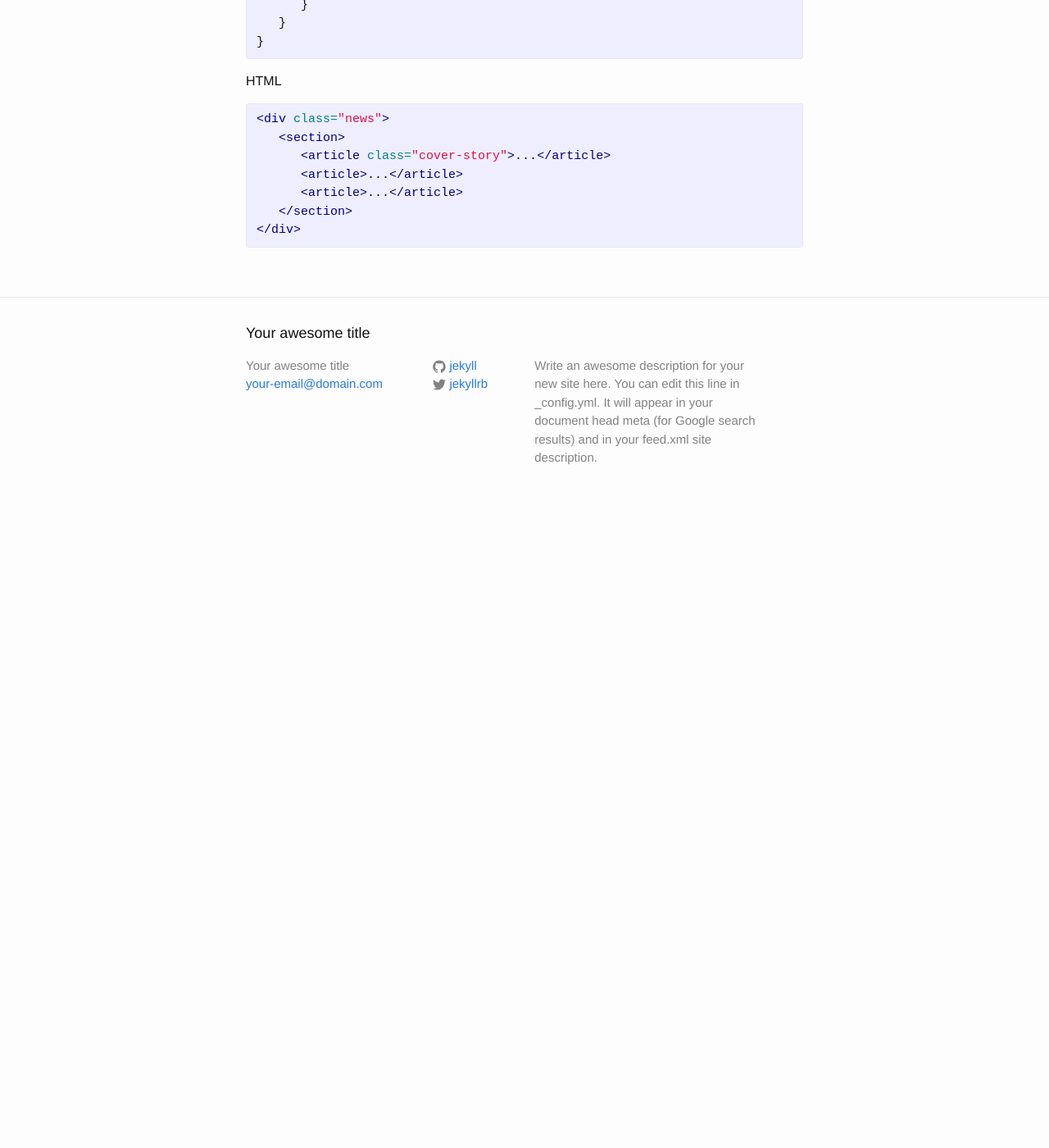
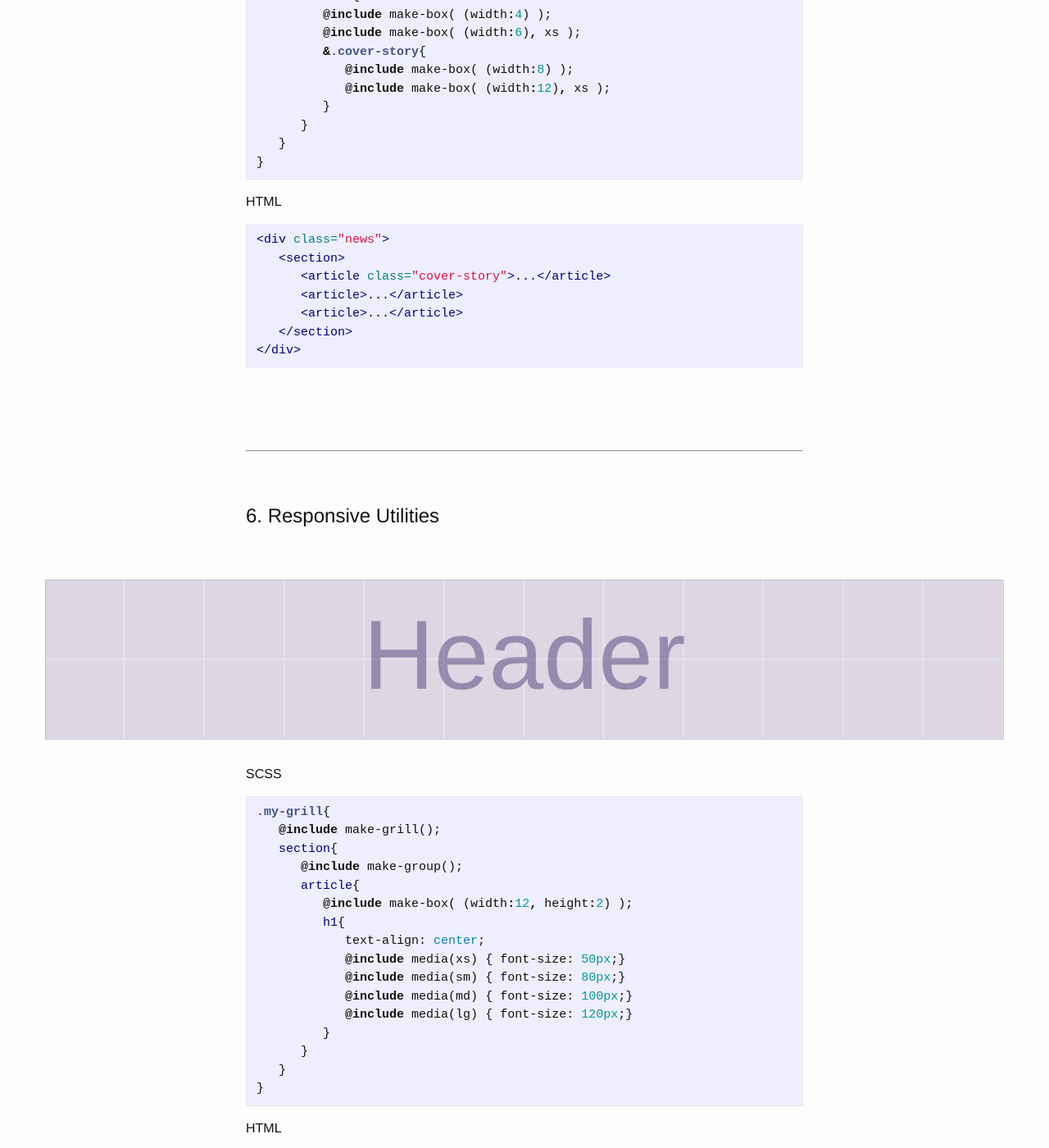
Before and after one commit to ricricucit/grill, a Jekyll site: the page built from page-demo-1.html, in a window 1280 px wide and 1400 px high, scrolled down 9379 px. Shown: the whole window at 82% size. Built offline with Jekyll 4.4.1, drawn with Linux system fonts in a browser that asks for light colours; before the commit the page ends 10009 px from its top, so only the background shows below that; some of the changed text lies outside the part shown.

Commit message:
+ exemple 6 (Responsive Utilities)

```diff
--- a/_config.yml
+++ b/_config.yml
@@ -1,14 +1,12 @@
 # Site settings
-title: Your awesome title
-email: your-email@domain.com
+title: Grill
+email: dario.aschero@gmail.com
 description: > # this means to ignore newlines until "baseurl:"
-  Write an awesome description for your new site here. You can edit this
-  line in _config.yml. It will appear in your document head meta (for
-  Google search results) and in your feed.xml site description.
+  A tiny grid framework to do what others don't
 baseurl: "/grill/" # the subpath of your site, e.g. /blog/
 url: "http://yourdomain.com" # the base hostname & protocol for your site
-twitter_username: jekyllrb
-github_username:  jekyll
+twitter_username: darioaschero
+github_username:  darioaschero
 
 # Build settings
 markdown: kramdown
--- a/_sass/grill/_examples.scss
+++ b/_sass/grill/_examples.scss
@@ -135,3 +135,25 @@
 		}
 	}
 }
+
+/////////////////////////////////////////////////////////////////////
+
+.my-grill-600{
+	@include make-grill();
+	@include grid-background();
+	section{
+		@include make-group();
+		article{
+			@include make-box( (width:12, height:2) );
+			@include box-bg;
+			h1{
+				text-align: center;
+				color: rgba(86,61,124,.5);
+				@include media(xs) { font-size: 50px;}
+				@include media(sm) { font-size: 80px;}
+				@include media(md) { font-size: 100px;}
+				@include media(lg) { font-size: 120px;}
+			}
+		}
+	}
+}
--- a/_sass/grill/_grill.scss
+++ b/_sass/grill/_grill.scss
@@ -378,3 +378,28 @@ $last-grids:$grids-default;
   	min-height: 1px;
     @include grill-loop( make-box, $grids, $grids-keys, $attributes);
 }
+
+@mixin media ($grid-key, $grids:$last-grids){
+	$grids: initialize-grids($grids);
+	$grid:map-get($grids, $grid-key);
+	@if map-get( $grid , screen-min) and map-has-key($grid, screen-max) {
+  		$min: map-get( $grid , screen-min);
+  		$max: map-get( $grid , screen-max);
+  		@media (min-width: $min) and (max-width: $max)  {
+			@content;
+		}
+	}
+	@if map-has-key($grid, screen-max) and not(map-get( $grid , screen-min)){
+		$max: map-get( $grid , screen-max);
+		@media (max-width: $max)  {
+			@content;
+		}
+	}
+	@if map-get( $grid , screen-min) and not(map-has-key($grid, screen-max)){
+		$min: map-get( $grid , screen-min);
+		@media (min-width: $min){
+			@content;
+		}
+	}
+
+}
--- a/page-demo-1.html
+++ b/page-demo-1.html
@@ -300,8 +300,8 @@ permalink: /demo-1/
 {% endhighlight %}
 
 <!--_-_-_-_-_-_-_-_-_-_-_-_-_-_-_-_-_-_-_-_-_-_-_-_-_-_-_-_-_-_-_-_-_-_-_-_-_-_-_-_-_-_-_-_-_-_-_-->
-
-<h1>6. Responsive utilities</h1>
+<hr/>
+<h1>5. Responsive Utilities</h1>
 
 
          </article>
@@ -356,3 +356,59 @@ permalink: /demo-1/
 </div>
 
 {% endhighlight %}
+
+<!--_-_-_-_-_-_-_-_-_-_-_-_-_-_-_-_-_-_-_-_-_-_-_-_-_-_-_-_-_-_-_-_-_-_-_-_-_-_-_-_-_-_-_-_-_-_-_-->
+<hr/>
+<h1>6. Responsive Utilities</h1>
+
+
+         </article>
+      </div>
+   </div>
+</div>
+
+<div class="my-grill-600">
+   <section>
+      <article><h1>Header</h1></article>
+   </section>
+</div>
+
+
+
+
+<div class="page-content">
+      <div class="wrapper">
+        <div class="post">
+         <article class="post-content">
+
+
+<p>SCSS</p>
+{% highlight scss %}
+.my-grill{
+   @include make-grill();
+   section{
+      @include make-group();
+      article{
+         @include make-box( (width:12, height:2) );
+         h1{
+            text-align: center;
+            @include media(xs) { font-size: 50px;}
+            @include media(sm) { font-size: 80px;}
+            @include media(md) { font-size: 100px;}
+            @include media(lg) { font-size: 120px;}
+         }
+      }
+   }
+}
+{% endhighlight %}
+
+<p>HTML</p>
+{% highlight html %}
+
+<div class="my-grill">
+   <section>
+      <article><h1>Header</h1></article>
+   </section>
+</div>
+
+{% endhighlight %}
```
